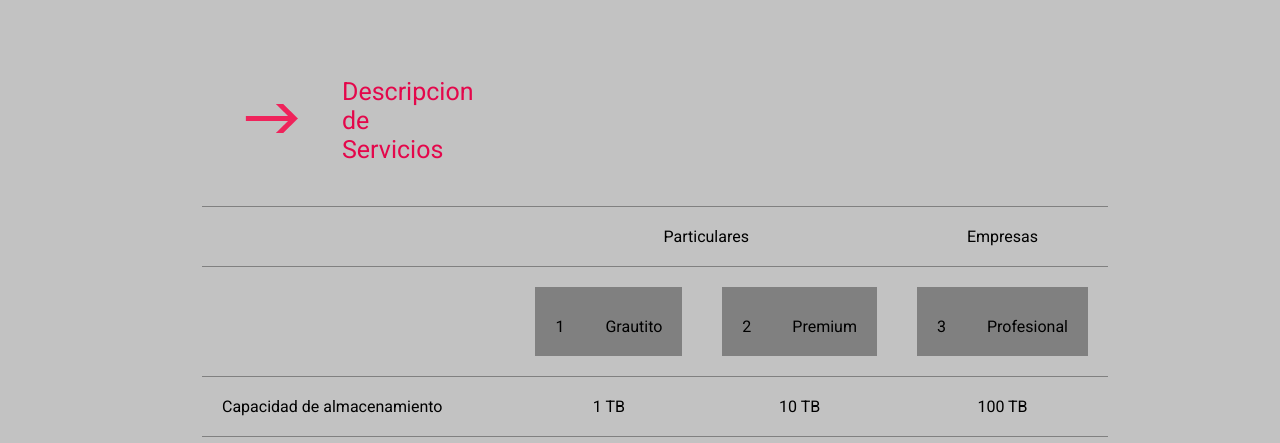
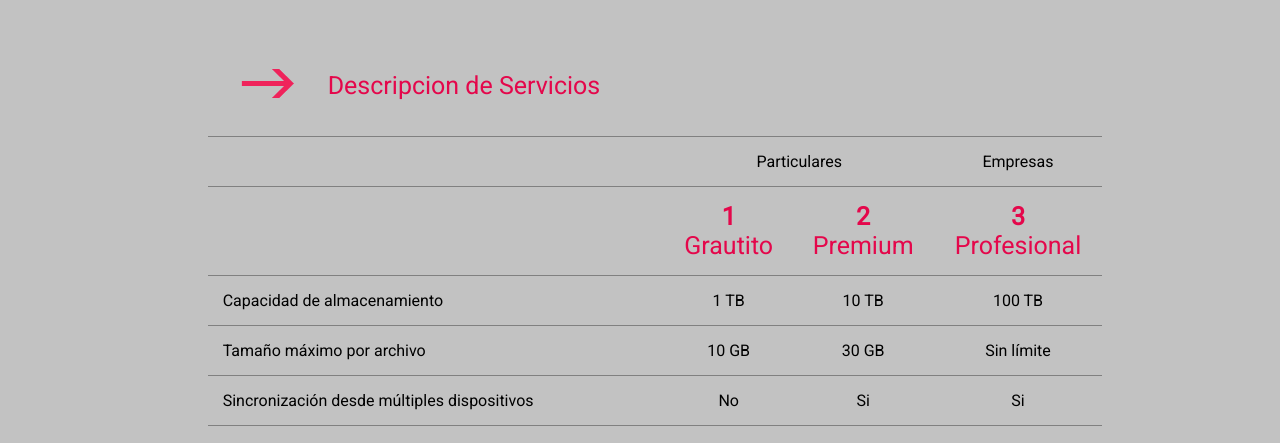
Before and after one commit to Jasorza/Laboratorio-4, a plain HTML site: page planes.html in a window 1280 px wide. Shown: the part 324-767 px from the top of the page. Drawn offline with Linux system fonts and the light colour scheme.

Commit message:
fin madrugada

```diff
--- a/css/estilosplanes.css
+++ b/css/estilosplanes.css
@@ -27,28 +27,28 @@ h1{
 }
 .master{
 	padding: 0px;
-
-}
-
-.t1, .t2{
-	padding-top: 30px;
-	text-align: bottom;
 }
 
 
 tr, td{
-	padding: 20px;
+	padding: 15px;
+}
 
-}
 p{
 	color: #E4074B;
 	font-size: 25px;
+}
+
+ .num1, .num2, .num3{
+	font-size: 45px;
 }
 
 .botones{
  	position: absolute;
  	top: 900px;
  	left: 1000px;
+ }
+
  }
 
 .bt{
--- a/planes.html
+++ b/planes.html
@@ -42,30 +42,10 @@
 									</tr>
 									<tr>
 										<td></td>
-										<td align="center">
-											<table frame="void" rules="cols" bgcolor="grey">
-												<tr class="t">
-													<td class="t1">1</TD><td class="t2">Grautito</TD>
-												</tr>
-											</table>
-										</td>
-										<td align="center">
-											<table frame="void" rules="cols" bgcolor="grey">
-												<tr class="t">
-													<td class="t1">2</td><td class="t2">Premium</td>
-												</tr>
-											</table>
-										</td>
-										<td align="center">
-											<table frame="void" rules="cols" bgcolor="grey">
-												<tr class="t">
-													<td class="t1">3</td><td class="t2">Profesional</td>
-												</tr>
-											</table>
-										</td>
+										<td align="center"><strong><p>1</p></strong><p>Grautito</p></td>
+										<td align="center"><strong><p>2</p></strong><p>Premium</p></td>
+										<td align="center"><strong><p>3</p></strong><p>Profesional</p></td>
 									</tr>
-
-
 									<tr>
 										<td>Capacidad de almacenamiento</td>
 										<td align="center">1 TB</td>
```
